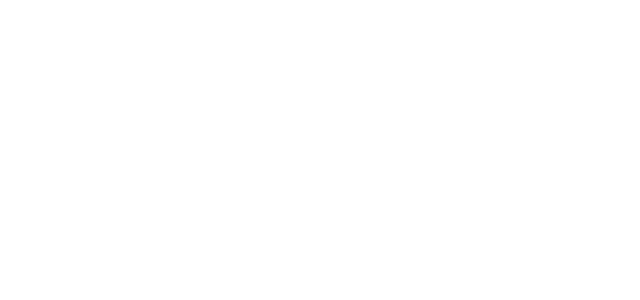
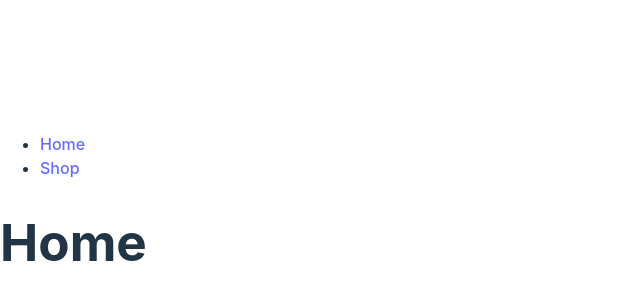
Before and after one commit to arnavgupta1209/shopping_react, a React (Vite) app: page / in a window 1280 px wide. Shown: the part 190-490 px from the top of the page, without its empty margins (0-640 px from the left). Built offline with nearby package versions, Linux system fonts and the light colour scheme.

Commit message:
fixed a bug, accidently used component instead of element in the Router.jsx file

```diff
--- a/src/components/Home.jsx
+++ b/src/components/Home.jsx
@@ -1,6 +1,4 @@
 import Navigation from "./Navigation";
-
-
 
 function Home() {
   return (<>
--- a/src/components/Navigation.jsx
+++ b/src/components/Navigation.jsx
@@ -8,7 +8,7 @@
           <Link to="/">Home</Link>
         </li>
         <li>
-          <Link to="/about">About</Link>
+          <Link to="/shop">Shop</Link>
         </li>
       </ul>
     </nav>
--- a/src/components/Router.jsx
+++ b/src/components/Router.jsx
@@ -7,11 +7,11 @@
     const router = createBrowserRouter([
         {
             path: '/',
-            component: <Home />
+            element: <Home />
         },
         {
             path: '/shop',
-            component: <Shop />
+            element: <Shop />
         },
     ]);
     return <RouterProvider router={router} />;
```
